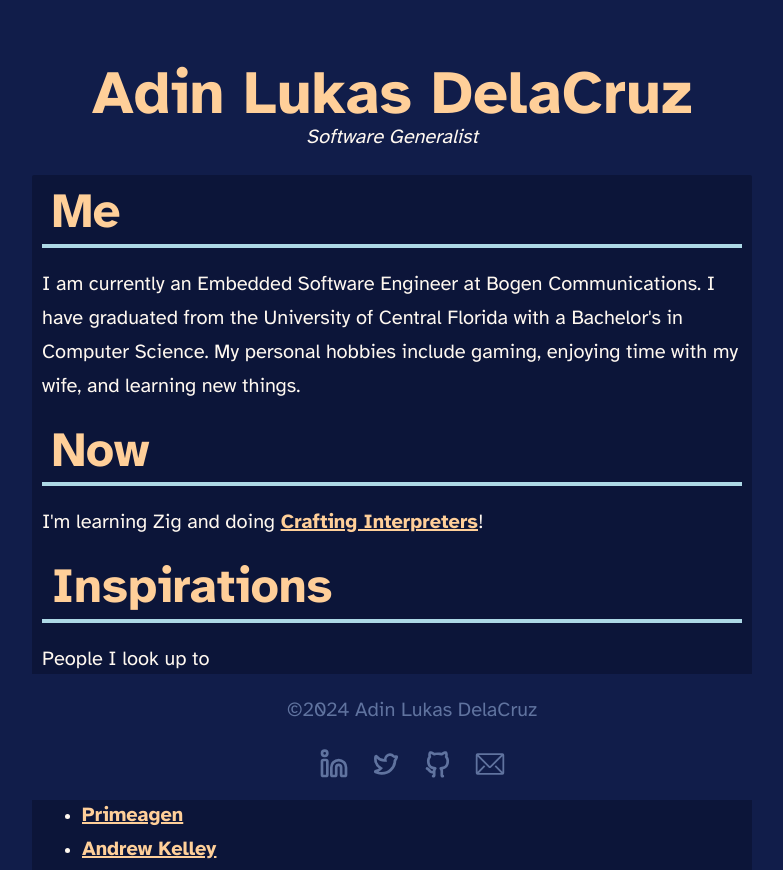
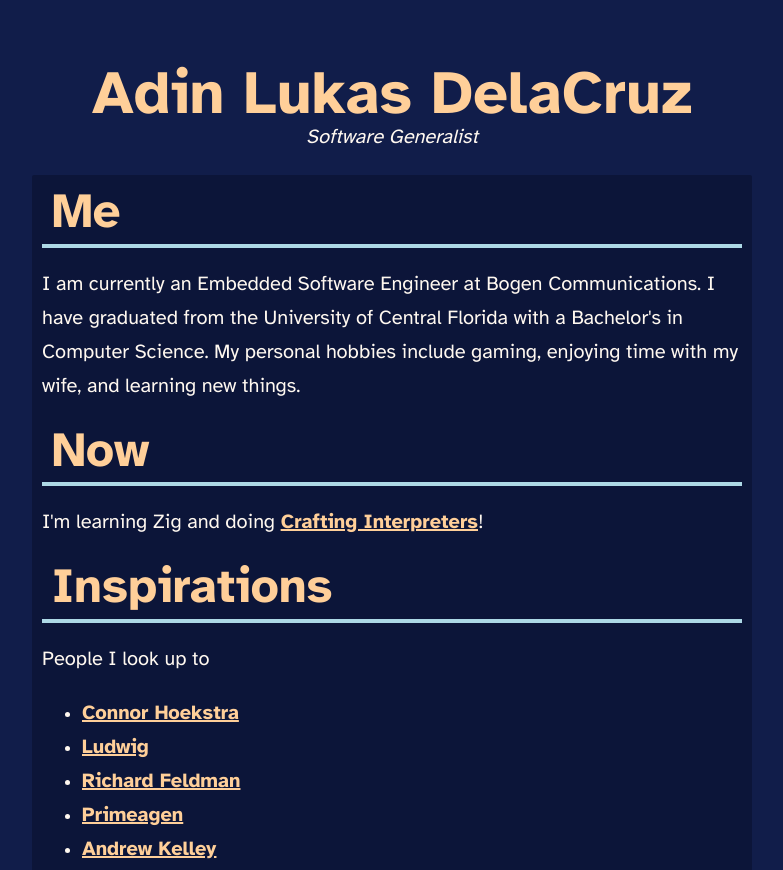
Before and after one commit to Lukeisun/lukeisun.github.io, an Astro site: page / in a window 1280 px wide. Shown: the top 870 px of the page, without its empty margins (248-1031 px from the left). Built offline with nearby package versions, Linux system fonts and the light colour scheme; Astro itself is replaced by a stand-in of ours.

Commit message:
quick formatting fix

```diff
--- a/src/styles/global.css
+++ b/src/styles/global.css
@@ -69,6 +69,8 @@ body {
 	color: var(--white);
 	font-size: 20px;
 	line-height: 1.7;
+	display: flex;
+	flex-direction: column;
 }
 
 .game {
@@ -83,6 +85,7 @@ main {
 	max-width: calc(100% - 2em);
 	margin: 0 auto;
 	padding: 3em 1em;
+	flex: 1 0 auto;
 }
 
 h1,
@@ -253,7 +256,7 @@ footer {
 	background: var(--blue);
 	color: rgb(var(--gray));
 	text-align: center;
-	position: absolute;
+	flex-shrink: 0;
 	bottom: 0;
 	width: 100%;
 	padding: 1em;
```
